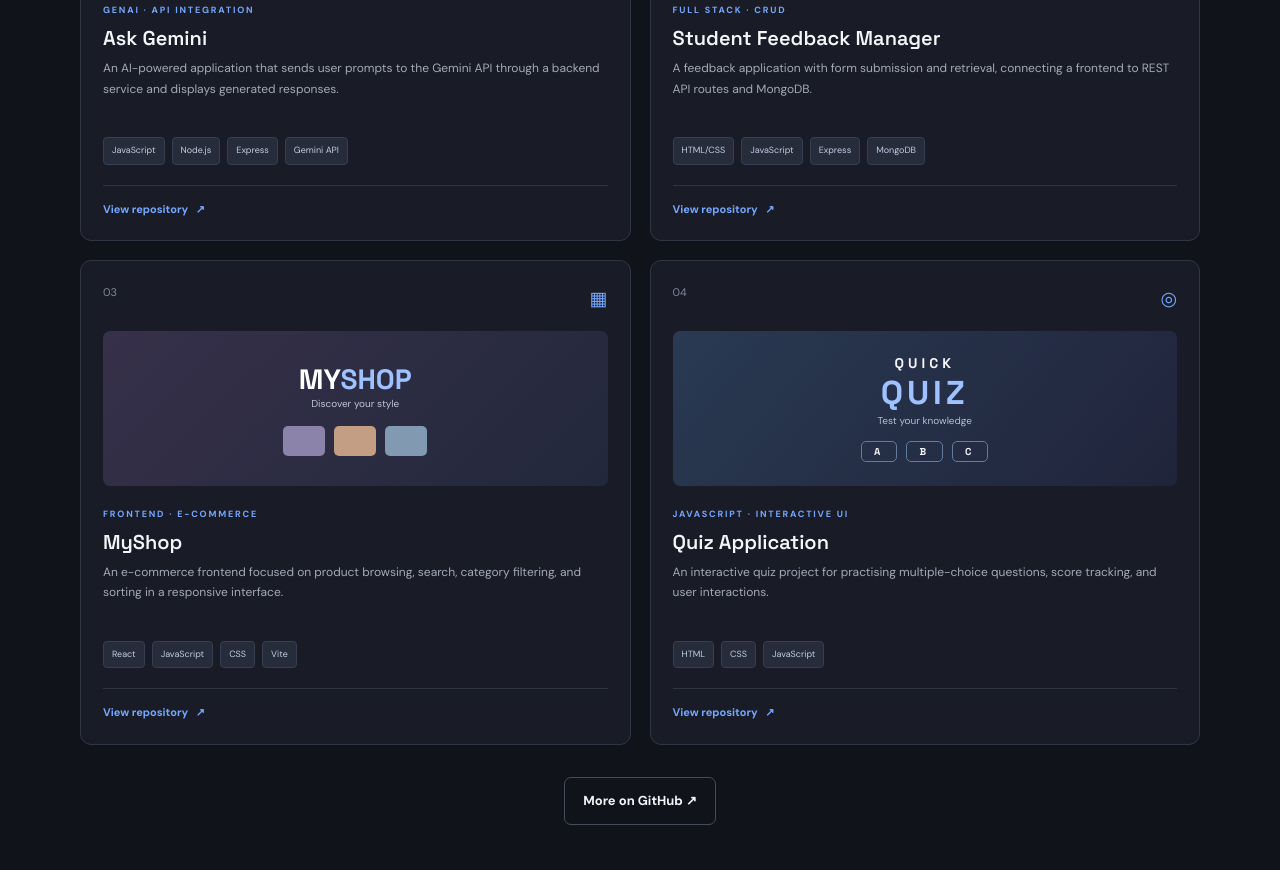
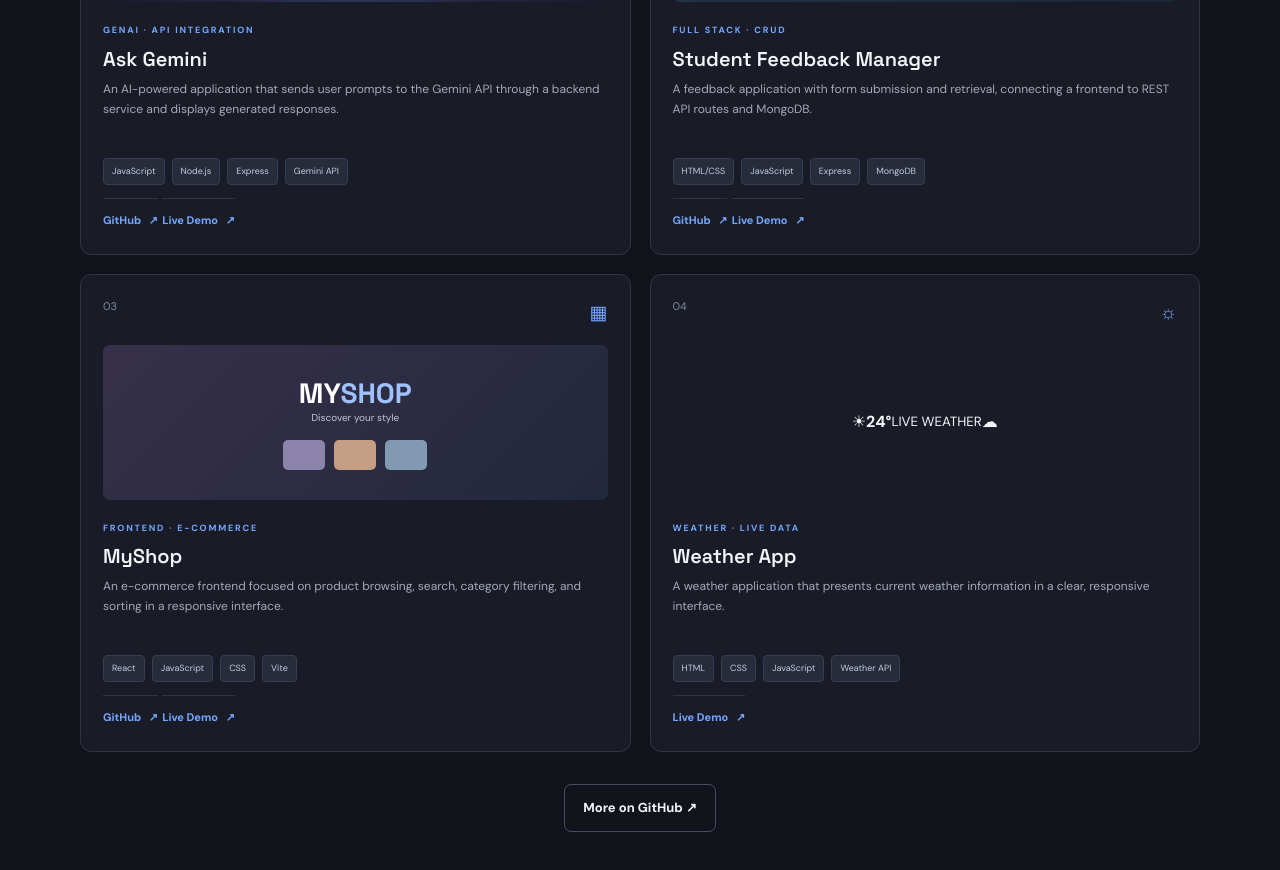
Before and after one commit to Shikhakumari567567/My-portfolio, a plain HTML site: page index.html in a window 1280 px wide. Shown: the part 1938-2808 px from the top of the page. Drawn offline with Linux system fonts and the light colour scheme.

Commit message:
Add live project demos, replace quiz with weather app, and expand BCA education details

```diff
--- a/index.html
+++ b/index.html
@@ -83,8 +83,9 @@
             <span class="card-kicker">02 / EDUCATION</span>
             <div class="card-icon">🎓</div>
             <h3>Bachelor of Computer Applications</h3>
-            <p>Eternal University · Baru Sahib, Himachal Pradesh</p>
-            <span class="subtle-text">Currently in second year</span>
+            <p>Eternal University, Baru Sahib, Himachal Pradesh</p>
+            <p class="education-meta">2025–2028 | Currently pursuing 2nd Year</p>
+            <span class="subtle-text">Expected Graduation: 2028</span>
           </article>
           <article class="about-card focus-card">
             <span class="card-kicker">03 / CURRENT FOCUS</span>
@@ -111,7 +112,10 @@
             <h3>Ask Gemini</h3>
             <p class="project-description">An AI-powered application that sends user prompts to the Gemini API through a backend service and displays generated responses.</p>
             <div class="tags"><span>JavaScript</span><span>Node.js</span><span>Express</span><span>Gemini API</span></div>
-            <a class="project-link" href="https://github.com/Shikhakumari567567/Phase-5" target="_blank" rel="noopener noreferrer">View repository <span>↗</span></a>
+            <div class="project-actions">
+              <a class="project-link" href="https://github.com/Shikhakumari567567/Phase-5" target="_blank" rel="noopener noreferrer">GitHub <span>↗</span></a>
+              <a class="project-link demo-link" href="https://ask-gemini-4.onrender.com/" target="_blank" rel="noopener noreferrer">Live Demo <span>↗</span></a>
+            </div>
           </article>
 
           <article class="project-card">
@@ -121,7 +125,10 @@
             <h3>Student Feedback Manager</h3>
             <p class="project-description">A feedback application with form submission and retrieval, connecting a frontend to REST API routes and MongoDB.</p>
             <div class="tags"><span>HTML/CSS</span><span>JavaScript</span><span>Express</span><span>MongoDB</span></div>
-            <a class="project-link" href="https://github.com/Shikhakumari567567/student-feedback-manager" target="_blank" rel="noopener noreferrer">View repository <span>↗</span></a>
+            <div class="project-actions">
+              <a class="project-link" href="https://github.com/Shikhakumari567567/student-feedback-manager" target="_blank" rel="noopener noreferrer">GitHub <span>↗</span></a>
+              <a class="project-link demo-link" href="https://student-feedback-manager-okik-p5ideq0bq.vercel.app/" target="_blank" rel="noopener noreferrer">Live Demo <span>↗</span></a>
+            </div>
           </article>
 
           <article class="project-card">
@@ -131,17 +138,22 @@
             <h3>MyShop</h3>
             <p class="project-description">An e-commerce frontend focused on product browsing, search, category filtering, and sorting in a responsive interface.</p>
             <div class="tags"><span>React</span><span>JavaScript</span><span>CSS</span><span>Vite</span></div>
-            <a class="project-link" href="https://github.com/Shikhakumari567567/myshop-ecommerce" target="_blank" rel="noopener noreferrer">View repository <span>↗</span></a>
+            <div class="project-actions">
+              <a class="project-link" href="https://github.com/Shikhakumari567567/myshop-ecommerce" target="_blank" rel="noopener noreferrer">GitHub <span>↗</span></a>
+              <a class="project-link demo-link" href="https://myshop-ecommerce-38ig.vercel.app/" target="_blank" rel="noopener noreferrer">Live Demo <span>↗</span></a>
+            </div>
           </article>
 
           <article class="project-card">
-            <div class="project-top"><span class="project-number">04</span><span class="project-symbol">◎</span></div>
-            <div class="project-art art-quiz"><span>QUICK</span><strong>QUIZ</strong><small>Test your knowledge</small><div class="quiz-options"><i>A</i><i>B</i><i>C</i></div></div>
-            <p class="project-type">JAVASCRIPT · INTERACTIVE UI</p>
-            <h3>Quiz Application</h3>
-            <p class="project-description">An interactive quiz project for practising multiple-choice questions, score tracking, and user interactions.</p>
-            <div class="tags"><span>HTML</span><span>CSS</span><span>JavaScript</span></div>
-            <a class="project-link" href="https://github.com/Shikhakumari567567/phase-3-js" target="_blank" rel="noopener noreferrer">View repository <span>↗</span></a>
+            <div class="project-top"><span class="project-number">04</span><span class="project-symbol">☼</span></div>
+            <div class="project-art art-weather"><span class="weather-sun">☀</span><strong>24°</strong><small>LIVE WEATHER</small><div class="weather-cloud">☁</div></div>
+            <p class="project-type">WEATHER · LIVE DATA</p>
+            <h3>Weather App</h3>
+            <p class="project-description">A weather application that presents current weather information in a clear, responsive interface.</p>
+            <div class="tags"><span>HTML</span><span>CSS</span><span>JavaScript</span><span>Weather API</span></div>
+            <div class="project-actions">
+              <a class="project-link demo-link" href="https://live-weather-app-chi-nine.vercel.app/" target="_blank" rel="noopener noreferrer">Live Demo <span>↗</span></a>
+            </div>
           </article>
         </div>
         <div class="center-action"><a class="button button-secondary" href="https://github.com/Shikhakumari567567" target="_blank" rel="noopener noreferrer">More on GitHub ↗</a></div>
```
